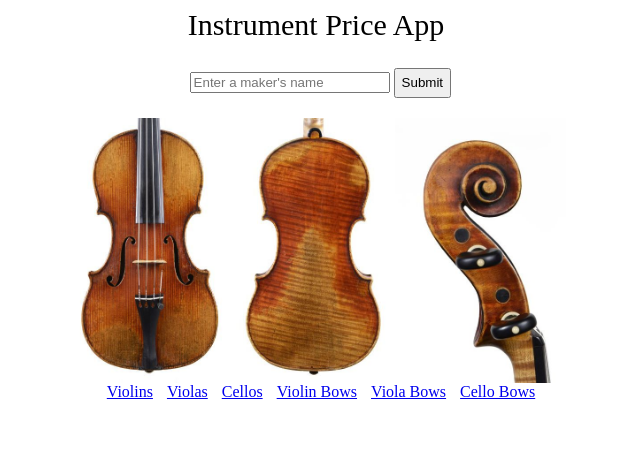
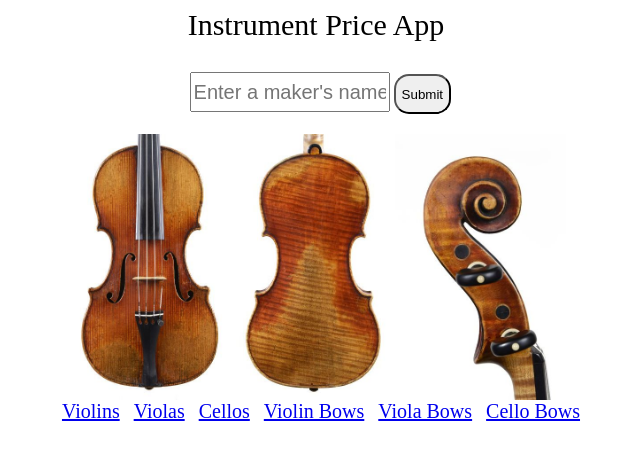
Before and after one commit to Chunhao137/mooki, a PHP site: page / in a window 1280 px wide. Shown: the top 460 px of the page, without its empty margins (324-964 px from the left). Run offline with PHP 8.4, Linux system fonts and the light colour scheme.

Commit message:
changed styling on button and input

```diff
--- a/home.html
+++ b/home.html
@@ -8,7 +8,7 @@
 <body>
   <div class="title"> Instrument Price App</div>
   <input class="search" type="text" placeholder="Enter a maker's name">
-  <input class="submit" type="submit" value="Submit" onclick="return search();">
+  <button class="submit" onclick="return search();">Submit</button>
   <br>
   <center>
   <img class ="image" src="chanot.jpg">
--- a/style.css
+++ b/style.css
@@ -4,16 +4,20 @@
 }
 .search{
 	margin-left: 40%;
+	height:40px;
 	margin-top: 30px;
 	width: 200px;
+	font-size: 20px;
 }
 
 .submit{
-   height: 30px;
+   height: 40px;
+   border-radius: 15px;
 }
 
 .searchResults{
 	margin-top: 30px;
+	font-size: 20px;
 }
 .image{
 	margin-top: 20px;
@@ -22,4 +26,5 @@
 
 a{
    margin-left: 10px;
+   font-size: 20px;
 }
```
Also changed, not shown: 1 other file.
